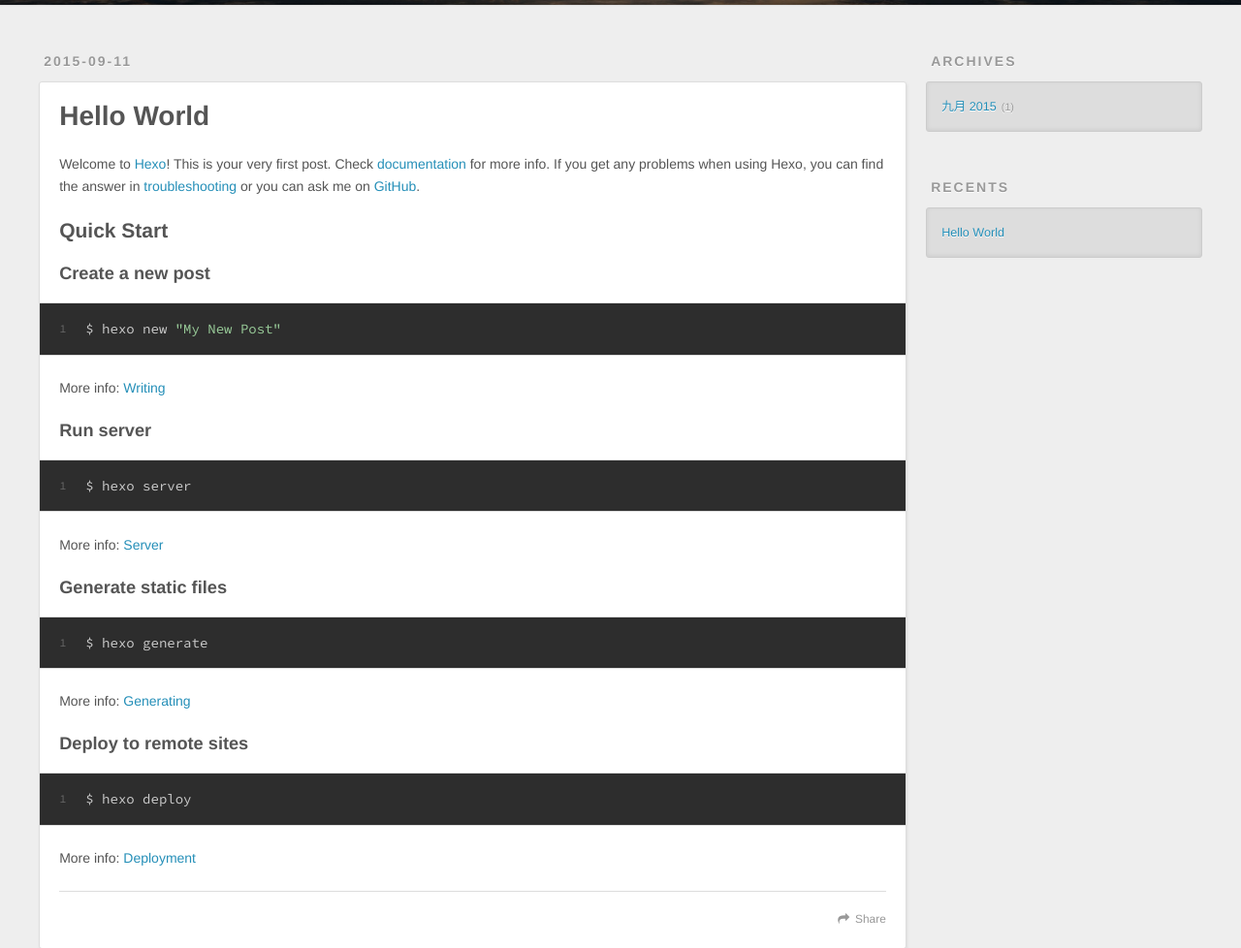
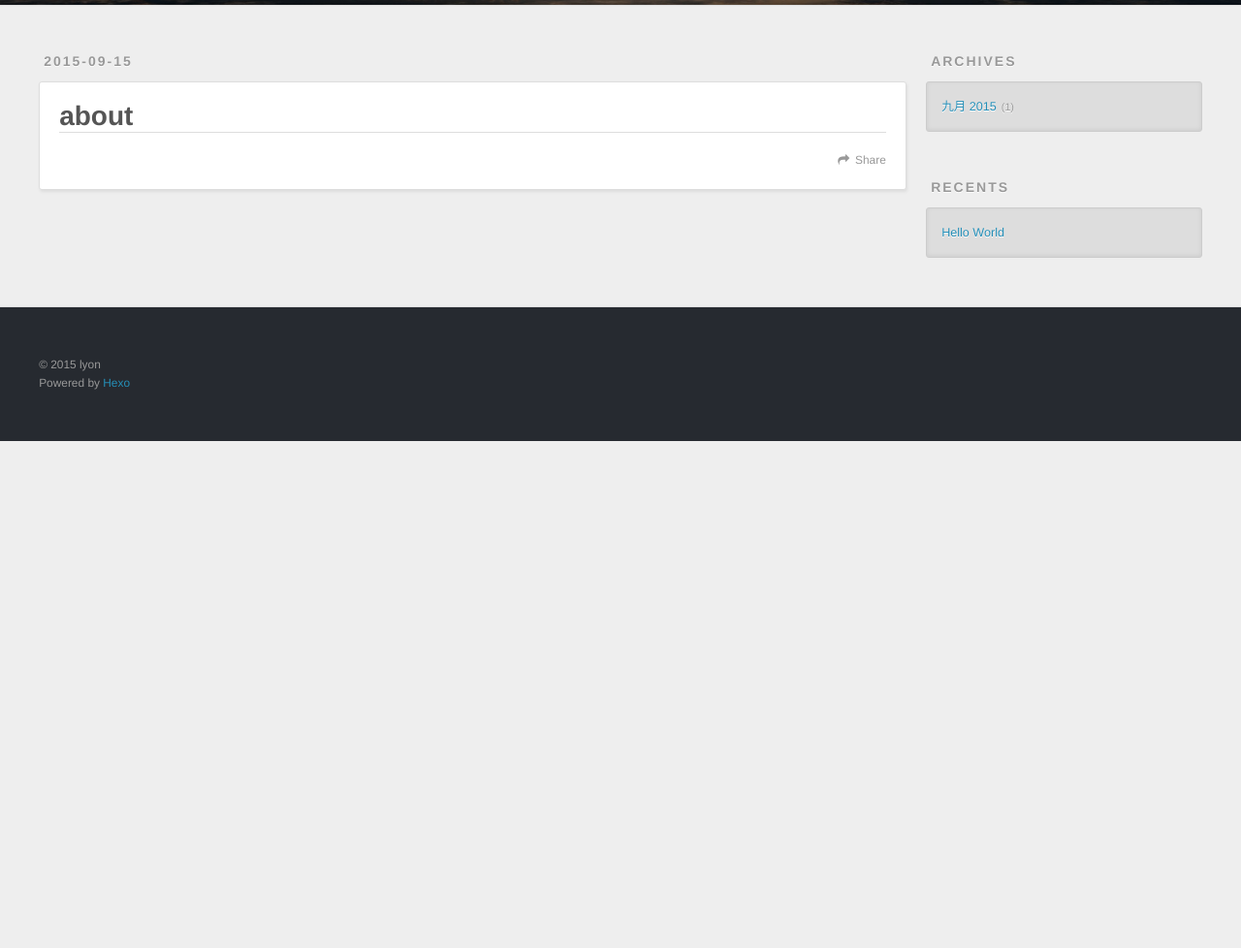
Before and after one commit to alawnyan/alawnyan.github.io, a plain HTML site: page about/index.html in a window 1280 px wide. Shown: the part 295-1273 px from the top of the page at 97% size. After the commit the page ends 800 px from the top, so only its background shows below. Drawn offline with nearby package versions, Linux system fonts and the light colour scheme.

Commit message:
Site updated: 2015-09-15 22:23:58

```diff
--- a/index.html
+++ b/about/index.html
@@ -3,16 +3,17 @@
 <head>
   <meta charset="utf-8">
 
-  <title>Lyon&#39;s Blog</title>
+  <title>about | Lyon&#39;s Blog</title>
   <meta name="viewport" content="width=device-width, initial-scale=1, maximum-scale=1">
   <meta name="description">
 <meta property="og:type" content="website">
-<meta property="og:title" content="Lyon's Blog">
-<meta property="og:url" content="http://yoursite.com/index.html">
+<meta property="og:title" content="about">
+<meta property="og:url" content="http://yoursite.com/about/index.html">
 <meta property="og:site_name" content="Lyon's Blog">
 <meta property="og:description">
+<meta property="og:updated_time" content="2015-09-15T14:23:37.000Z">
 <meta name="twitter:card" content="summary">
-<meta name="twitter:title" content="Lyon's Blog">
+<meta name="twitter:title" content="about">
 <meta name="twitter:description">
 
 
@@ -57,12 +58,10 @@
   </div>
 </header>
       <div class="outer">
-        <section id="main">
-
-    <article id="post-hello-world" class="article article-type-post" itemscope itemprop="blogPost">
+        <section id="main"><article id="page-undefined" class="article article-type-page" itemscope itemprop="blogPost">
   <div class="article-meta">
-    <a href="/2015/09/11/hello-world/" class="article-date">
-  <time datetime="2015-09-11T13:07:08.000Z" itemprop="datePublished">2015-09-11</time>
+    <a href="/about/index.html" class="article-date">
+  <time datetime="2015-09-15T14:23:37.000Z" itemprop="datePublished">2015-09-15</time>
 </a>
 
   </div>
@@ -72,8 +71,8 @@
       <header class="article-header">
 
 
-    <h1 itemprop="name">
-      <a class="article-title" href="/2015/09/11/hello-world/">Hello World</a>
+    <h1 class="article-title" itemprop="name">
+      about
     </h1>
 
 
@@ -81,29 +80,19 @@
 
     <div class="article-entry" itemprop="articleBody">
 
-        <p>Welcome to <a href="http://hexo.io/" target="_blank" rel="external">Hexo</a>! This is your very first post. Check <a href="http://hexo.io/docs/" target="_blank" rel="external">documentation</a> for more info. If you get any problems when using Hexo, you can find the answer in <a href="http://hexo.io/docs/troubleshooting.html" target="_blank" rel="external">troubleshooting</a> or you can ask me on <a href="https://github.com/hexojs/hexo/issues" target="_blank" rel="external">GitHub</a>.</p>
-<h2 id="Quick_Start">Quick Start</h2><h3 id="Create_a_new_post">Create a new post</h3><figure class="highlight bash"><table><tr><td class="gutter"><pre><span class="line">1</span><br></pre></td><td class="code"><pre><span class="line">$ hexo new <span class="string">"My New Post"</span></span><br></pre></td></tr></table></figure>
-<p>More info: <a href="http://hexo.io/docs/writing.html" target="_blank" rel="external">Writing</a></p>
-<h3 id="Run_server">Run server</h3><figure class="highlight bash"><table><tr><td class="gutter"><pre><span class="line">1</span><br></pre></td><td class="code"><pre><span class="line">$ hexo server</span><br></pre></td></tr></table></figure>
-<p>More info: <a href="http://hexo.io/docs/server.html" target="_blank" rel="external">Server</a></p>
-<h3 id="Generate_static_files">Generate static files</h3><figure class="highlight bash"><table><tr><td class="gutter"><pre><span class="line">1</span><br></pre></td><td class="code"><pre><span class="line">$ hexo generate</span><br></pre></td></tr></table></figure>
-<p>More info: <a href="http://hexo.io/docs/generating.html" target="_blank" rel="external">Generating</a></p>
-<h3 id="Deploy_to_remote_sites">Deploy to remote sites</h3><figure class="highlight bash"><table><tr><td class="gutter"><pre><span class="line">1</span><br></pre></td><td class="code"><pre><span class="line">$ hexo deploy</span><br></pre></td></tr></table></figure>
-<p>More info: <a href="http://hexo.io/docs/deployment.html" target="_blank" rel="external">Deployment</a></p>
 
 
     </div>
     <footer class="article-footer">
-      <a data-url="http://yoursite.com/2015/09/11/hello-world/" data-id="cielft2fg0000dyrtt4y635ij" class="article-share-link">Share</a>
+      <a data-url="http://yoursite.com/about/index.html" data-id="cielga0ni0001ehrt4r9ak3ra" class="article-share-link">Share</a>
 
 
     </footer>
   </div>
 
-</article>
 
 
-
+</article>
 
 </section>
 
```
Also changed, not shown: 2015/09/11/hello-world/index.html (+1 -1 lines).
